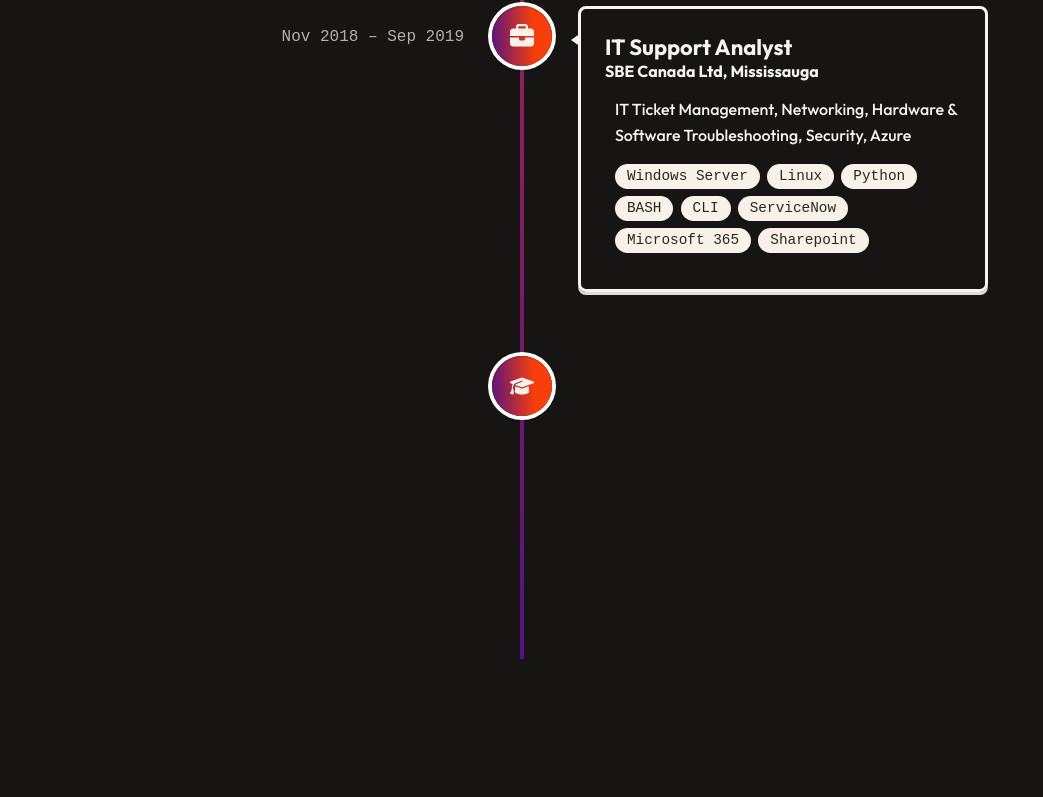
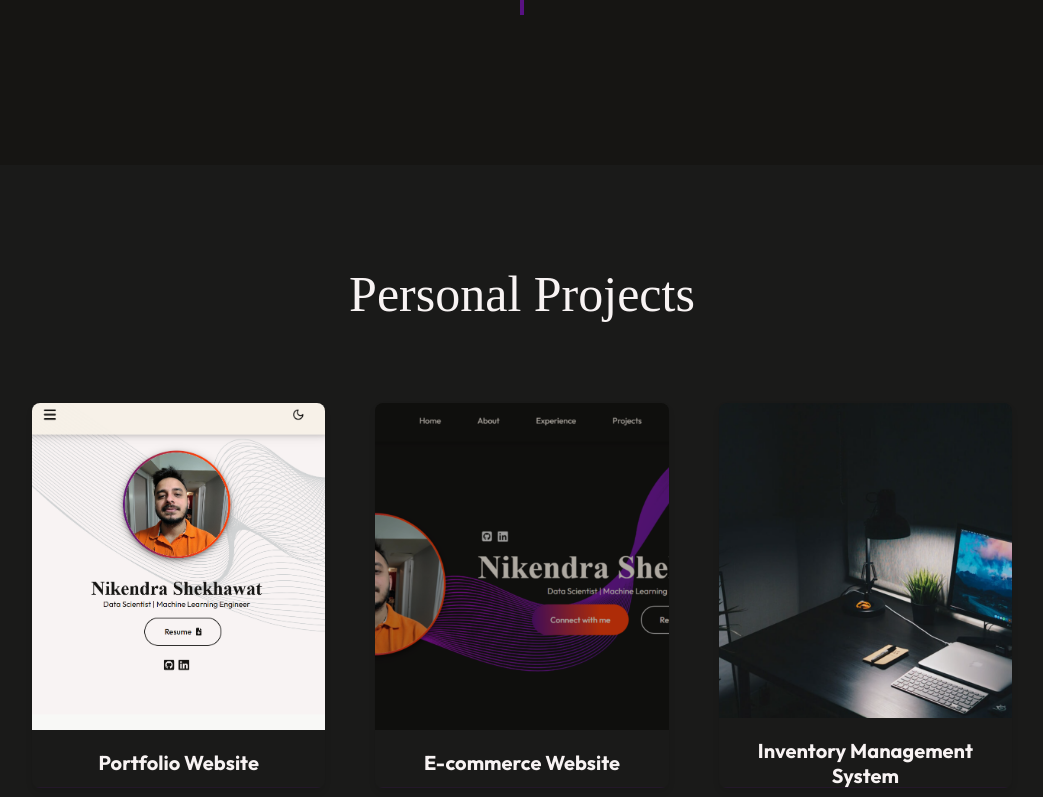
Before and after one commit to nikendrashekhawat/portfolio, a React (Vite) app: page /#profile in a window 1280 px wide. Shown: the part 3473-4270 px from the top of the page, without its empty margins (118-1161 px from the left). Built offline with nearby package versions, Linux system fonts and the light colour scheme.

Commit message:
remove tools flex chip div class

```diff
--- a/src/components/experience/Experience.css
+++ b/src/components/experience/Experience.css
@@ -48,32 +48,6 @@
     color: #f7f1e8;
     background: var(--background-gradient);
 }
-.job-tool-chip {
-    color: rgb(39, 40, 34) !important;
-    background-color: var(--flex-chip-bg-color) !important;
-    font-size: 0.9rem !important;
-    height: 25px !important;
-
-    span {
-        font-family: 'Courier Prime', monospace;
-        color: rgb(39, 40, 34);
-    }
-
-    svg {
-        height: 15px !important;
-    }
-}
-.job-tool-flex-chips {
-    line-height: 2;
-    padding: 10px;
-}
-.job-tool-flex-chips .MuiChip-root {
-    transition: transform 0.2s;
-    margin-right: 0.5em;
-}
-.job-tool-flex-chips .MuiChip-root:hover {
-    transform: scale(1.04);
-}
 .vertical-timeline-element-content-arrow {
     border-right: 10px solid var(--text);
 
--- a/src/components/experience/Experience.jsx
+++ b/src/components/experience/Experience.jsx
@@ -30,12 +30,6 @@
                                         <h3 className="job-title">{job_history.title}</h3>
                                         <h4 className="job-city">{job_history.city}</h4>
                                         <p className="job-duties">{job_history.description}</p>
-                                        <div className="job-tool-flex-chips">
-                                        {job_history.tools &&
-                                                job_history.tools.map((tool, index) => (
-                                                <Chip key={index} className="job-tool-chip" label={tool} />
-                                                ))}
-                                        </div>
                                 </VerticalTimelineElement>
                                 ))
                         ) : (
@@ -51,11 +45,6 @@
                                         >
                                         <h3 className="job-title">Seneca College, Toronto</h3>
                                         <p className="job-duties">Bachelors in Electronics Engineering</p>
-                                        <div className="job-tool-flex-chips">
-                                        {['Electromagnetics', 'Communications', 'Robotics', 'Embedding System', 'Digital System Design', 'C', 'C++', 'Python'].map((tool, index) => (
-                                                <Chip key={index} className="job-tool-chip" label={tool} />
-                                                ))}
-                                        </div>
                                 </VerticalTimelineElement>
                         </VerticalTimeline>
                 </div>
```
